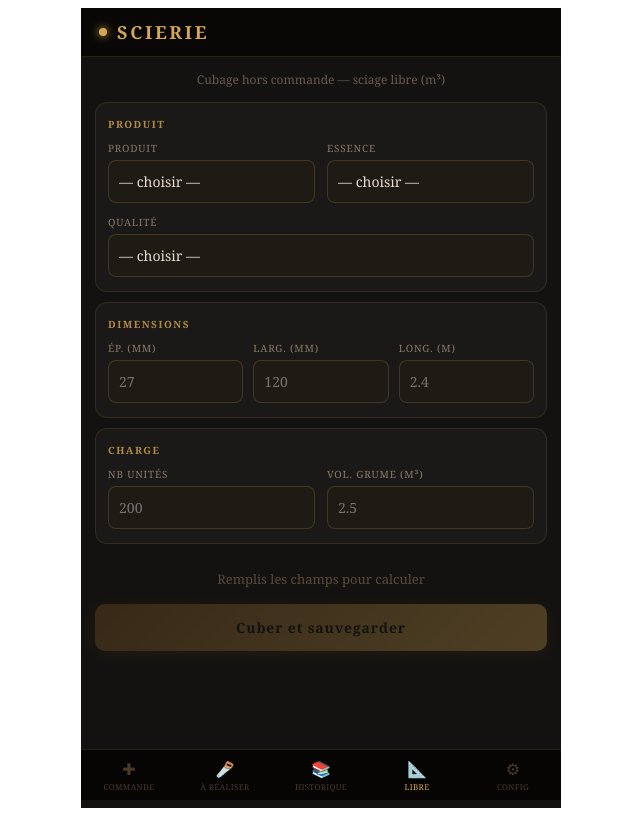
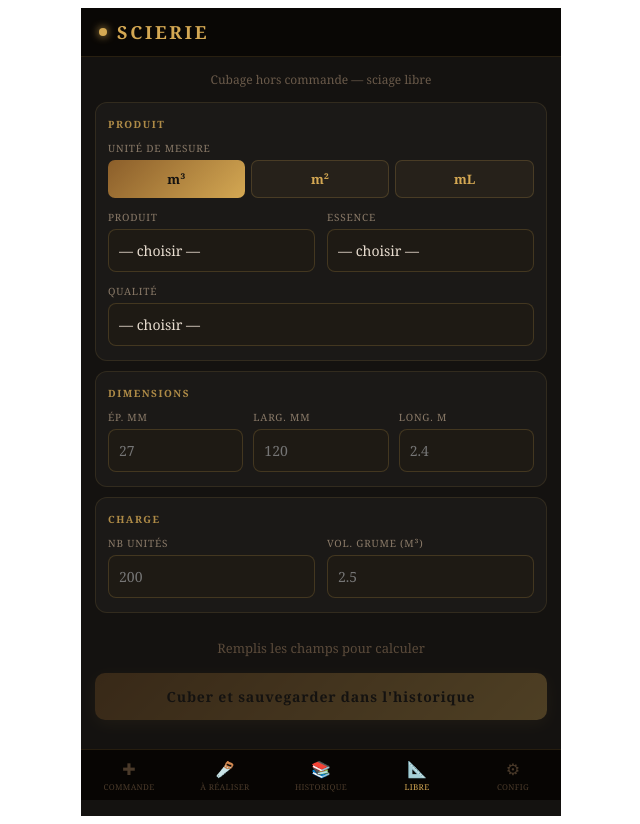
Before and after one commit to Mathias-EV/cubeur-scierie, a React (Create React App) app in the folder cubeur/: page / in a window 1280 px wide. Both pictures are taken after a click on the button "📐 LIBRE". Shown: the whole page, without its empty margins (319-959 px from the left). Built offline with nearby package versions, Linux system fonts and the light colour scheme.

Commit message:
Update Cubeur.js

```diff
--- a/cubeur/src/Cubeur.js
+++ b/cubeur/src/Cubeur.js
@@ -13,7 +13,7 @@ const UNITES   = ["m³","m²","mL"];
 // unite par défaut = m³
 const initLigne = { produit:"",essence:"",qualite:"",epaisseur:"",largeur:"",longueur:"",quantite:"",unite:"m³" };
 const initCmd   = { client:"",dateLivraison:"",notes:"",lignes:[{...initLigne}] };
-const initCube  = { produit:"",essence:"",epaisseur:"",largeur:"",longueur:"",qualite:"",nbUnites:"",volumeGrume:"" };
+const initCube  = { produit:"",essence:"",epaisseur:"",largeur:"",longueur:"",qualite:"",nbUnites:"",volumeGrume:"",unite:"m³" };
 
 // ─── UTILS ───────────────────────────────────────────────────────────────────
 const round=(n,d=6)=>Math.round(n*10**d)/10**d;
@@ -331,14 +331,45 @@ export default function App(){
   // CUBAGE LIBRE
   // ─────────────────────────────────────────────────────────────────────────────
   const sfree=f=>e=>setFree(p=>({...p,[f]:e.target.value}));
-  const freeRes=calcul(freeForm);
+  const sfreeUnite=v=>setFree(p=>({...p,unite:v,epaisseur:"",largeur:"",longueur:"",nbUnites:"",volumeGrume:""}));
+  // Calcul libre : utilise calculParUnite pour toutes les unités
+  const freeRes=calculParUnite(freeForm);
   const freeOk=freeRes&&freeForm.produit&&freeForm.essence&&freeForm.qualite;
-  const addFree=()=>{
+  const addFree=async()=>{
     if(!freeOk)return;
-    const e={...freeForm,...freeRes,id:Date.now(),date:fmtDate()};
-    const nh=[e,...freeHistory];
+    const entry={
+      id:"LIBRE-"+Date.now().toString(36).toUpperCase().slice(-6),
+      type:"libre", date:fmtDate(),
+      produit:freeForm.produit, essence:freeForm.essence, qualite:freeForm.qualite,
+      epaisseur:freeForm.epaisseur, largeur:freeForm.largeur, longueur:freeForm.longueur,
+      nbUnites:freeForm.nbUnites, volumeGrume:freeForm.volumeGrume,
+      unite:freeForm.unite||"m³",
+      volUnit:freeRes.volUnit, volCharge:freeRes.volCharge,
+      volReel:freeRes.volReel??null, rend:freeRes.rend, perte:freeRes.perte
+    };
+    // Sauvegarder dans l'historique commun du Sheet
+    if(scriptUrl){
+      try{
+        const hEntry={
+          id:entry.id, client:"Cubage libre", type:"libre",
+          dateLivraison:"—", dateValidation:entry.date, notes:"",
+          lignes:[{
+            produit:entry.produit, essence:entry.essence, qualite:entry.qualite,
+            epaisseur:entry.epaisseur, largeur:entry.largeur, longueur:entry.longueur,
+            nbUnites:entry.nbUnites, volumeGrume:entry.volumeGrume,
+            volUnit:entry.volUnit, volCharge:entry.volCharge,
+            volReel:entry.volReel, rend:entry.rend, perte:entry.perte,
+            unite:entry.unite
+          }]
+        };
+        await callScript(scriptUrl,{type:"saveHistorique",entry:hEntry});
+        setHistCmds(h=>[hEntry,...h]);
+      }catch(e){}
+    }
+    // Garder aussi en local pour affichage immédiat dans cet onglet
+    const nh=[entry,...freeHistory];
     setFreeHist(nh); localStorage.setItem("cube_history",JSON.stringify(nh));
-    showToast("Charge cubée ✓"); setFree(initCube);
+    showToast("Charge cubée et sauvegardée ✓"); setFree(initCube);
   };
   const exportFree=async(e)=>{
     if(!scriptUrl){showToast("URL Apps Script manquante","error");return;}
@@ -606,12 +637,12 @@ export default function App(){
         {tab==="historique"&&<div style={S.page}>
           {/* Détail d'une commande — overlay */}
           {histDetail&&(
-            <div style={{position:"fixed",inset:0,zIndex:100,background:"rgba(0,0,0,.85)",overflowY:"auto",padding:"20px 14px"}}>
+            <div style={{position:"fixed",inset:0,zIndex:100,background:"rgba(0,0,0,.96)",overflowY:"auto",padding:"20px 14px"}}>
               <div style={{maxWidth:480,margin:"0 auto"}}>
                 <div style={{display:"flex",justifyContent:"space-between",alignItems:"center",marginBottom:16}}>
                   <div>
                     <div style={{fontSize:11,color:"#5bb8d4"}}>{histDetail.id}</div>
-                    <div style={{fontWeight:700,color:"#e8ddd0",fontSize:18}}>{histDetail.client}</div>
+                    <div style={{fontWeight:700,color:"#e8ddd0",fontSize:18}}>{histDetail.type==="libre"?"📐 Cubage libre":histDetail.client}</div>
                   </div>
                   <button style={{...S.btnSmall,fontSize:16,padding:"6px 14px"}} onClick={()=>setHistDetail(null)}>✕</button>
                 </div>
@@ -634,7 +665,7 @@ export default function App(){
                 {(histDetail.lignes||[]).map((l,i)=>{
                   const u=l.unite||"m³";
                   return (
-                    <div key={i} style={{background:"rgba(255,255,255,.03)",border:"1px solid rgba(212,168,83,.12)",borderRadius:10,padding:"12px",marginBottom:8}}>
+                    <div key={i} style={{background:"rgba(30,22,12,.95)",border:"1px solid rgba(212,168,83,.3)",borderRadius:10,padding:"12px",marginBottom:8}}>
                       <div style={{display:"flex",justifyContent:"space-between",alignItems:"center",marginBottom:8}}>
                         <div style={{fontWeight:700,color:"#D4A853",fontSize:13}}>{l.produit} · {l.essence}{l.qualite&&<span style={{color:"#6a5a4a",fontWeight:400}}> · {l.qualite}</span>}</div>
                         <span style={{background:"rgba(91,184,212,.12)",color:"#5bb8d4",padding:"2px 8px",borderRadius:12,fontSize:11,fontWeight:700}}>{u}</span>
@@ -669,20 +700,27 @@ export default function App(){
           {histCmds.length===0&&!histLoading&&scriptUrl&&<Empty icon="📚" text="Aucune commande validée — appuie sur ↻ pour charger"/>}
           {histLoading&&<Empty icon="⏳" text="Chargement..."/>}
 
-          {histCmds.map(h=>(
-            <div key={h.id} style={{...S.card,borderColor:"rgba(109,191,126,.2)",cursor:"pointer"}}
+          {histCmds.map(h=>{
+            const isLibre=h.type==="libre";
+            const borderC=isLibre?"rgba(154,122,84,.35)":"rgba(109,191,126,.2)";
+            const accentC=isLibre?"#9A7A54":"#6dbf7e";
+            const bgC=isLibre?"rgba(154,122,84,.04)":"transparent";
+            return (
+            <div key={h.id} style={{...S.card,borderColor:borderC,borderLeft:`3px solid ${accentC}`,background:bgC,cursor:"pointer"}}
               onClick={()=>setHistDetail(h)}>
               <div style={{display:"flex",justifyContent:"space-between",alignItems:"flex-start",marginBottom:6}}>
                 <div>
                   <div style={{fontSize:11,color:"#5bb8d4"}}>{h.id}</div>
-                  <div style={{fontWeight:700,color:"#e8ddd0",fontSize:14}}>{h.client}</div>
+                  <div style={{fontWeight:700,color:"#e8ddd0",fontSize:14}}>{isLibre?"Cubage libre":h.client}</div>
                 </div>
                 <div style={{display:"flex",flexDirection:"column",alignItems:"flex-end",gap:4}}>
-                  <span style={{fontSize:11,color:"#6dbf7e",background:"rgba(109,191,126,.1)",padding:"3px 8px",borderRadius:12,border:"1px solid rgba(109,191,126,.2)"}}>✓ Réalisée</span>
+                  <span style={{fontSize:11,color:accentC,background:`rgba(${isLibre?"154,122,84":"109,191,126"},.1)`,padding:"3px 8px",borderRadius:12,border:`1px solid rgba(${isLibre?"154,122,84":"109,191,126"},.2)`}}>
+                    {isLibre?"📐 Libre":"✓ Réalisée"}
+                  </span>
                   <span style={{fontSize:10,color:"#6a5a4a"}}>{h.dateValidation}</span>
                 </div>
               </div>
-              <div style={{fontSize:12,color:"#6a5a4a",marginBottom:6}}>📅 <strong style={{color:"#c4b09a"}}>{h.dateLivraison}</strong></div>
+              <div style={{fontSize:12,color:"#6a5a4a",marginBottom:6}}>📅 <strong style={{color:"#c4b09a"}}>{isLibre?h.dateValidation:h.dateLivraison}</strong></div>
               {/* Résumé compact */}
               <div style={{display:"flex",gap:8,flexWrap:"wrap",marginBottom:6}}>
                 {(h.lignes||[]).map((l,i)=>(
@@ -698,63 +736,100 @@ export default function App(){
               </div>
               <div style={{fontSize:10,color:"#5bb8d4",marginTop:6,textAlign:"right"}}>Appuyer pour voir le détail →</div>
             </div>
-          ))}
+            );
+          })}
         </div>}
 
         {/* ══ CUBAGE LIBRE ══ */}
         {tab==="libre"&&<div style={S.page}>
-          <div style={{fontSize:12,color:"#6a5a4a",marginBottom:14,textAlign:"center"}}>Cubage hors commande — sciage libre (m³)</div>
+          <div style={{fontSize:12,color:"#6a5a4a",marginBottom:14,textAlign:"center"}}>Cubage hors commande — sciage libre</div>
+
           <Card title="Produit">
+            <Field label="Unité de mesure" style={{marginBottom:12}}>
+              <UniteSel value={freeForm.unite||"m³"} onChange={sfreeUnite}/>
+            </Field>
             <Row2 style={{marginBottom:12}}>
               <Field label="Produit"><Sel value={freeForm.produit} onChange={sfree("produit")} opts={PRODUITS}/></Field>
               <Field label="Essence"><Sel value={freeForm.essence} onChange={sfree("essence")} opts={ESSENCES}/></Field>
             </Row2>
             <Field label="Qualité"><Sel value={freeForm.qualite} onChange={sfree("qualite")} opts={QUALITES}/></Field>
           </Card>
-          <Card title="Dimensions">
+
+          <Card title={(freeForm.unite||"m³")==="m³"?"Dimensions":"Dimensions"}>
+            {(freeForm.unite||"m³")==="m³"?(
               <Row3>
-              <Field label="Ép. (mm)"><Num value={freeForm.epaisseur} onChange={sfree("epaisseur")} ph="27"/></Field>
-              <Field label="Larg. (mm)"><Num value={freeForm.largeur} onChange={sfree("largeur")} ph="120"/></Field>
-              <Field label="Long. (m)"><Num value={freeForm.longueur} onChange={sfree("longueur")} ph="2.4"/></Field>
+                <Field label="Ép. mm"><Num value={freeForm.epaisseur} onChange={sfree("epaisseur")} ph="27"/></Field>
+                <Field label="Larg. mm"><Num value={freeForm.largeur} onChange={sfree("largeur")} ph="120"/></Field>
+                <Field label="Long. m"><Num value={freeForm.longueur} onChange={sfree("longueur")} ph="2.4"/></Field>
               </Row3>
+            ):(
+              <Row3>
+                <Field label="Ép. mm (opt.)"><Num value={freeForm.epaisseur} onChange={sfree("epaisseur")} ph="27"/></Field>
+                <Field label="Larg. mm (opt.)"><Num value={freeForm.largeur} onChange={sfree("largeur")} ph="120"/></Field>
+                <Field label="Long. m (opt.)"><Num value={freeForm.longueur} onChange={sfree("longueur")} ph="2.4"/></Field>
+              </Row3>
+            )}
           </Card>
+
           <Card title="Charge">
             <Row2>
-              <Field label="Nb unités"><Num value={freeForm.nbUnites} onChange={sfree("nbUnites")} ph="200"/></Field>
-              <Field label="Vol. grume (m³)"><Num value={freeForm.volumeGrume} onChange={sfree("volumeGrume")} ph="2.5"/></Field>
+              <Field label={(freeForm.unite||"m³")==="m³"?"Nb unités":freeForm.unite==="m²"?"Total (m²)":"Total (mL)"}>
+                <Num value={freeForm.nbUnites} onChange={sfree("nbUnites")} ph={(freeForm.unite||"m³")==="m³"?"200":"ex: 15"}/>
+              </Field>
+              <Field label={(freeForm.unite||"m³")==="m³"?"Vol. grume (m³)":"Vol. grume m³ (opt.)"}>
+                <Num value={freeForm.volumeGrume} onChange={sfree("volumeGrume")} ph="2.5"/>
+              </Field>
             </Row2>
           </Card>
-          {freeRes?(
+
+          {freeRes&&(()=>{
+            const u=freeForm.unite||"m³";
+            return (
               <div style={S.resultBox}>
-              <div style={{display:"grid",gridTemplateColumns:"1fr 1fr",gap:12,marginBottom:12}}>
-                <RItem label="Vol. unitaire" value={m3f(freeRes.volumeUnit)}/>
-                <RItem label="Vol. charge" value={m3f(freeRes.volumeCharge)} big/>
-                <RItem label="Rendement" value={pct(freeRes.rendement)} color="#6dbf7e"/>
-                <RItem label="Perte" value={pct(freeRes.perte)} color="#e07a5f"/>
+                <div style={{display:"grid",gridTemplateColumns:u==="m³"?"1fr 1fr":(freeRes.volUnit!=null&&freeRes.rend!=null)?"1fr 1fr 1fr 1fr":freeRes.volUnit!=null?"1fr 1fr 1fr":"1fr 1fr",gap:12,marginBottom:12}}>
+                  {(u==="m³"||freeRes.volUnit!=null)&&<RItem label={u==="m³"?"Vol. unitaire":"Dim. unitaire"} value={m3f(freeRes.volUnit||0,u)}/>}
+                  <RItem label={u==="m²"?"Total m²":u==="mL"?"Total mL":"Vol. charge"} value={m3f(freeRes.volCharge,u)} big/>
+                  {u!=="m³"&&freeRes.volReel!=null&&<RItem label="Vol. réel m³" value={m3f(freeRes.volReel)} color="#C4904A"/>}
+                  {freeRes.rend!=null&&<RItem label="Rendement" value={pct(freeRes.rend)} color="#6dbf7e"/>}
+                  {freeRes.perte!=null&&<RItem label="Perte" value={pct(freeRes.perte)} color="#e07a5f"/>}
                 </div>
-              <div style={S.rendBar}><div style={{...S.rendFill,width:pct(freeRes.rendement)}}/></div>
+                {freeRes.rend!=null&&<div style={S.rendBar}><div style={{...S.rendFill,width:pct(freeRes.rend)}}/></div>}
               </div>
-          ):<div style={S.hint}>Remplis les champs pour calculer</div>}
-          <button style={{...S.btnBig,...(!freeOk?S.btnDis:{})}} onClick={addFree} disabled={!freeOk}>Cuber et sauvegarder</button>
+            );
+          })()}
+          {!freeRes&&<div style={S.hint}>Remplis les champs pour calculer</div>}
+
+          <button style={{...S.btnBig,...(!freeOk?S.btnDis:{})}} onClick={addFree} disabled={!freeOk}>
+            Cuber et sauvegarder dans l'historique
+          </button>
+
+          {/* Historique local récent */}
           {freeHistory.length>0&&<>
-            <div style={{fontSize:10,fontWeight:700,letterSpacing:"0.15em",textTransform:"uppercase",color:"#D4A853",margin:"20px 0 10px",paddingBottom:5,borderBottom:"1px solid rgba(212,168,83,.15)"}}>Historique local ({freeHistory.length})</div>
-            {freeHistory.map(e=>(
-              <div key={e.id} style={{...S.card,borderColor:exportedSet.has(String(e.id))?"rgba(109,191,126,.2)":"rgba(212,168,83,.12)"}}>
+            <div style={{fontSize:10,fontWeight:700,letterSpacing:"0.15em",textTransform:"uppercase",color:"#9A7A54",margin:"20px 0 10px",paddingBottom:5,borderBottom:"1px solid rgba(154,122,84,.2)"}}>
+              Sessions récentes (local)
+            </div>
+            {freeHistory.slice(0,5).map(e=>{
+              const u=e.unite||"m³";
+              return (
+                <div key={e.id} style={{...S.card,borderColor:"rgba(154,122,84,.25)",borderLeft:"3px solid rgba(154,122,84,.5)"}}>
                   <div style={{display:"flex",justifyContent:"space-between",marginBottom:4}}>
+                    <div>
                       <span style={{fontWeight:700,color:"#D4A853"}}>{e.produit} · {e.essence}</span>
-                  {exportedSet.has(String(e.id))&&<span style={{fontSize:11,color:"#6dbf7e"}}>✓ exporté</span>}
+                      <span style={{marginLeft:6,fontSize:11,color:"#5bb8d4",background:"rgba(91,184,212,.08)",padding:"1px 6px",borderRadius:8}}>{u}</span>
                     </div>
-                <div style={{fontSize:12,color:"#6a5a4a",fontFamily:"monospace",marginBottom:8}}>{e.epaisseur}×{e.largeur}mm · {e.longueur}m · {e.nbUnites}u · {m3f(e.volumeCharge)}</div>
-                <div style={{display:"flex",gap:8}}>
-                  {exportedSet.has(String(e.id))?(
-                    <div style={{flex:1,textAlign:"center",fontSize:12,color:"#6dbf7e",padding:"8px",border:"1px solid rgba(109,191,126,.15)",borderRadius:7}}>✓ Exporté</div>
-                  ):(
-                    <button style={{...S.btnExport,flex:1}} onClick={()=>exportFree(e)} disabled={freeExp[e.id]}>{freeExp[e.id]?"…":"↑ Google Sheets"}</button>
-                  )}
-                  <button style={S.btnDel} onClick={()=>{const nh=freeHistory.filter(x=>x.id!==e.id);setFreeHist(nh);localStorage.setItem("cube_history",JSON.stringify(nh));}}>🗑</button>
+                    <span style={{fontSize:10,color:"#9A7A54",background:"rgba(154,122,84,.1)",padding:"2px 7px",borderRadius:8,border:"1px solid rgba(154,122,84,.2)"}}>Libre</span>
                   </div>
+                  <div style={{fontSize:11,color:"#6a5a4a",fontFamily:"monospace",marginBottom:6}}>
+                    {e.epaisseur&&`${e.epaisseur}×${e.largeur}mm · `}{e.longueur&&`${e.longueur}m · `}
+                    <strong style={{color:"#D4A853"}}>{m3f(e.volCharge||0,u)}</strong>
+                    {e.volReel!=null&&<span style={{color:"#C4904A"}}> · réel {m3f(e.volReel)}</span>}
+                    {e.rend!=null&&<span style={{color:"#6dbf7e"}}> · {pct(e.rend)}</span>}
                   </div>
-            ))}
+                  <div style={{fontSize:10,color:"#5a4a3a"}}>{e.date}</div>
+                </div>
+              );
+            })}
+            {freeHistory.length>5&&<div style={{fontSize:11,color:"#6a5a4a",textAlign:"center",marginTop:6}}>+ {freeHistory.length-5} autres · voir l'onglet Historique</div>}
           </>}
         </div>}
 
```
Lines whose indentation alone changed are shown as unchanged.
